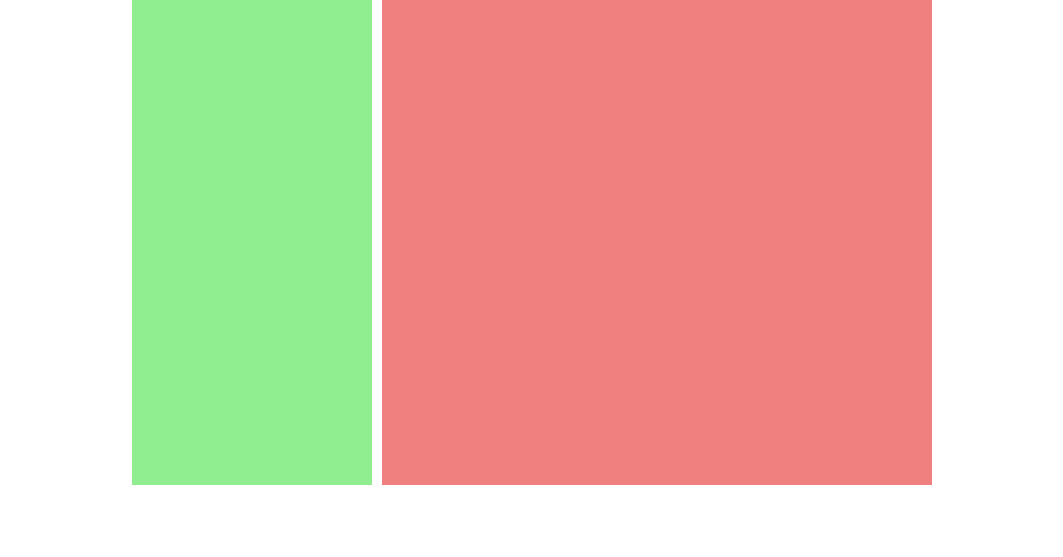
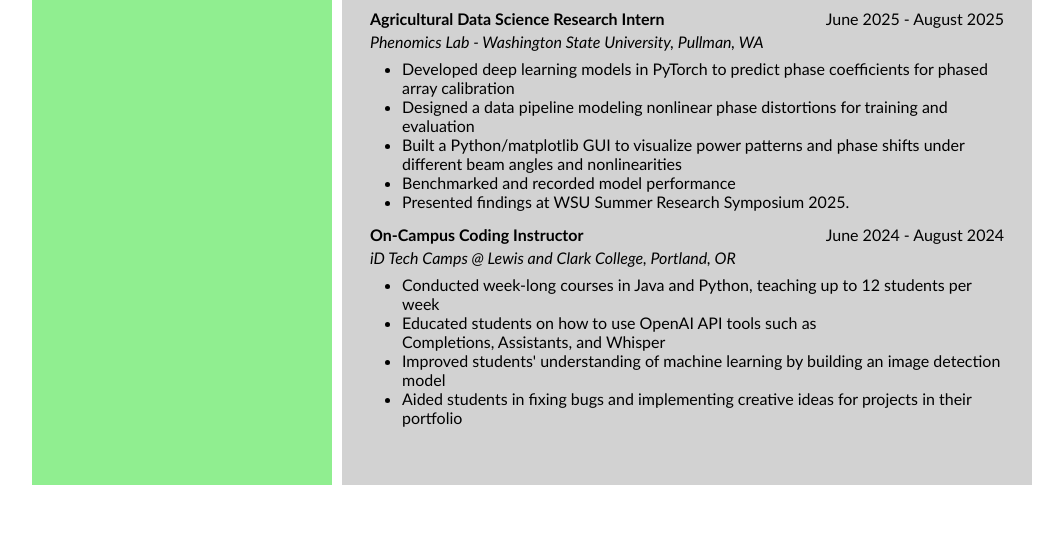
Before and after one commit to GU-Web-Dev-2025/homework-2-css-RitchieFu, a plain HTML site: page index.html in a window 1280 px wide. Shown: the part 243-800 px from the top of the page, without its empty margins (108-1171 px from the left). Drawn offline with Linux system fonts and the light colour scheme.

Commit message:
Update Career Summary, change font-family, update colors, restructure career summary table

```diff
--- a/index.html
+++ b/index.html
@@ -11,24 +11,84 @@
     <link rel="stylesheet" href="styles.css">
 </head>
 <body>
-    <!-- <h1>
-        Welcome to Ritchie's CV!
-    </h1> -->
 
-    <!-- <section> -->
-        <!-- <h3>Table of Contents:</h3>
-        <ul>
-            <li><a href="index.html">Home Page (You're already on the home page!)</a></li>
-            <li><a href="introduction.html">Introduction Page</a></li>
-            <li><a href="career_summary.html">Career Summary</a></li>
-            <li><a href="education.html">Education and Qualifications</a></li>
-            <li><a href="interests.html">Interests and Hobbies</a></li>
-        </ul> -->
-    <!-- </section>     -->
     <div id="container">
-        <div id="top-pane">Some placeholder text.</div>
+        <div id="top-pane">
+            <h1>Ritchie's CV</h1>
+
+        </div>
         <div id="side-pane">Lorem ipsum.</div>
-        <div id="right-pane">Dolor sit amet</div>
+        <div id="right-pane">
+            <h1>Career Summary</h1>
+            <section>
+                <table id="career-table">
+                    <tr>
+                        <th class="exp-format-left">Agricultural Data Science Research Intern</th>
+                        <td class="exp-format-right">June 2025 - August 2025</td>
+                    </tr>
+                    <tr>
+                        <td class="exp-location" colspan="2">Phenomics Lab - Washington State University, Pullman, WA</td>
+                    </tr>
+                    <tr class="exp-points">
+                        <td colspan="2">
+                            <ul>
+                                <li>Developed deep learning models in PyTorch to predict phase coefficients for phased array calibration</li>
+                                <li>Designed a data pipeline modeling nonlinear phase distortions for training and evaluation</li>
+                                <li>Built a Python/matplotlib GUI to visualize power patterns and phase shifts under different beam angles and nonlinearities</li>
+                                <li>Benchmarked and recorded model performance</li>
+                                <li>Presented findings at WSU Summer Research Symposium 2025.</li>
+                            </ul>
+                        </td>
+                    </tr>
+                    <tr>
+                        <th class="exp-format-left">On-Campus Coding Instructor</th>
+                        <td class="exp-format-right">June 2024 - August 2024</td>
+                    </tr>
+                    <tr>
+                        <td class="exp-location" colspan="2">iD Tech Camps @ Lewis and Clark College, Portland, OR</td>
+                    </tr>
+                    <tr class="exp-points">
+                        <td colspan="2">
+                            <ul>
+                                <li>Conducted week-long courses in Java and Python, teaching up to 12 students per week</li>
+                                <li>Educated students on how to use OpenAI API tools such as Completions,&nbsp;Assistants,&nbsp;and Whisper</li>
+                                <li>Improved students' understanding of machine learning by building an image detection model</li>
+                                <li>Aided students in fixing bugs and implementing creative ideas for projects in their portfolio</li>
+                            </ul>
+                        </td>
+                    </tr>
+                    <!-- <tr>
+                        <td>Agricultural Data Science Research Intern</td>
+                        <td>Washington State University, Pullman, WA</td>
+                        <td>June 2025-August 2025</td>
+                        <td>
+                            <ul>
+                                <li>Developed deep learning models in PyTorch to predict phase coefficients for phased array calibration</li>
+                                <li>Designed a data pipeline modeling nonlinear phase distortions for training and evaluation</li>
+                                <li>Built a Python/matplotlib GUI to visualize power patterns and phase shifts under different beam angles and nonlinearities</li>
+                                <li>Benchmarked and recorded model performance</li>
+                                <li>Presented findings at WSU Summer Research Symposium 2025.</li>
+                            </ul>
+                        </td>
+                    </tr>
+                    <tr>
+                        <td>Coding Instructor</td>
+                        <td>iD Tech Camps @ Lewis and Clark College, Portland, OR</td>
+                        <td>June 2024-August 2024</td>
+                        <td>
+                            <ul>
+                                <li>Conducted week-long courses in Java and Python, teaching up to 12 students per week</li>
+                                <li>Educated students on how to use OpenAI API tools such as Completions, Assistants, and Whisper</li>
+                                <li>Improved students' understanding of machine learning by building an image detection model</li>
+                                <li>Aided students in fixing bugs and implementing creative ideas for projects in their portfolio</li>
+                            </ul>
+                        </td>
+                    </tr> -->
+                </table>
+            </section>
+
+
+        </div>
     </div>
 
 </body>
--- a/styles.css
+++ b/styles.css
@@ -1,3 +1,7 @@
+
+body {
+    font-family: 'Gill Sans MT', Calibri, 'Trebuchet MS', sans-serif
+}
 
 #container {
     display: grid;
@@ -8,7 +12,7 @@
     grid-template-rows: 20% auto;
     gap: 10px;
     height: 90vh;
-    max-width: 800px;
+    max-width: 1000px;
     margin: 0 auto;
 }
 
@@ -25,7 +29,24 @@
 }
 
 #right-pane {
-    background-color: lightcoral;
-    padding: 10px;
+    background-color: rgb(210, 210, 210);
+    padding: 5px 25px;
     grid-area: right;
 }
+
+.exp-format-left {
+    text-align: left;
+}
+.exp-format-right {
+    text-align: right;
+    white-space: nowrap; /* prevent wrapping, force it to be on one line */
+}
+
+.exp-location {
+    font-style: italic;
+}
+
+.exp-points ul{
+    margin: 4px 0 10px 0;
+    padding-left: 2rem;
+}
```
Also changed, not shown: 1 other file.
